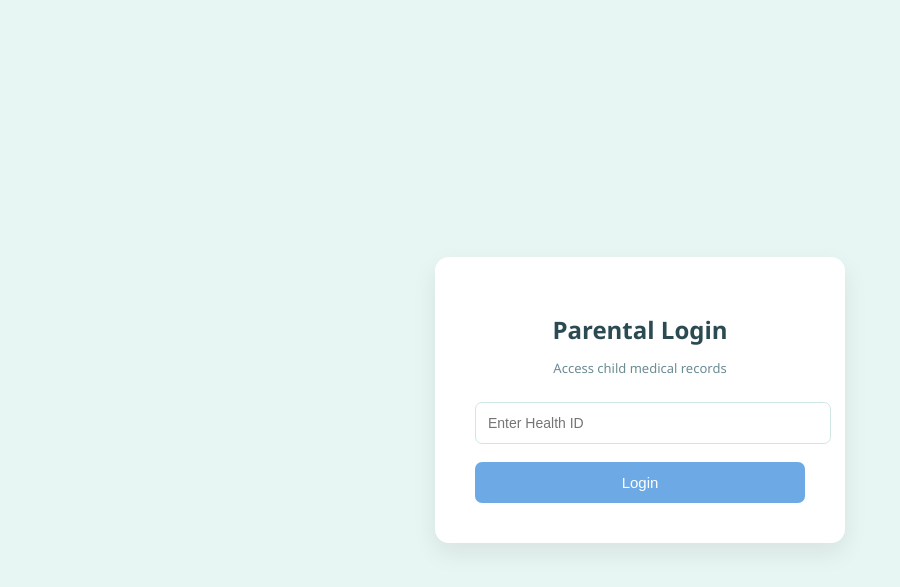
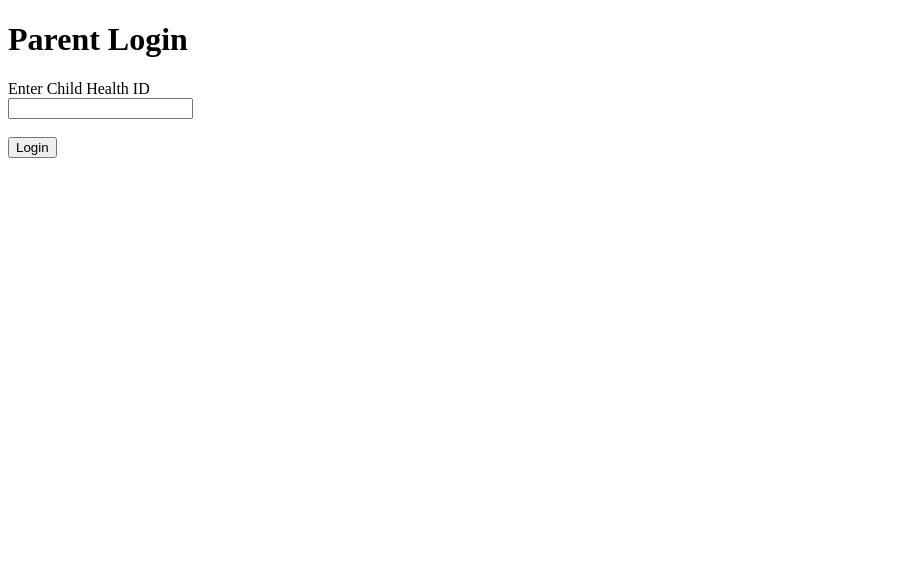
Before and after one commit to Amritha2303/pediatric-health-system, a Flask app: page / in a window 1280 px wide. Shown: the top 587 px of the page, without its empty margins (0-900 px from the left). Run offline with Flask 3, Linux system fonts and the light colour scheme.

Commit message:
from pavi mod

```diff
--- a/app.py
+++ b/app.py
@@ -3,32 +3,40 @@ import sqlite3
 
 app = Flask(__name__)
 
+# DATABASE CONNECTION
 def get_db():
     conn = sqlite3.connect("database.db")
     conn.row_factory = sqlite3.Row
     return conn
 
+
+# LOGIN PAGE
 @app.route("/")
 def home():
     return render_template("login.html")
 
+
+# LOGIN CHECK
 @app.route("/login", methods=["POST"])
 def login():
 
-    health_id = request.form["health_id"]
+    child_id = request.form["health_id"]   # value entered by parent
 
     conn = get_db()
 
     child = conn.execute(
         "SELECT * FROM children WHERE child_id = ?",
-        (health_id,)
+        (child_id,)
     ).fetchone()
+
+    conn.close()
 
     if child:
         return render_template("dashboard.html", child=child)
-
     else:
         return "Child not found"
 
+
+# RUN SERVER
 if __name__ == "__main__":
     app.run(debug=True)
--- a/templates/login.html
+++ b/templates/login.html
@@ -1,28 +1,21 @@
-
 <!DOCTYPE html>
 <html>
-
 <head>
-<title>Parental Login</title>
-<link rel="stylesheet" href="{{ url_for('static', filename='style.css') }}">
+<title>Parent Login</title>
 </head>
 
 <body>
 
-<div class="login-container">
-
-<h1>Parental Login</h1>
-<p class="subtitle">Access child medical records</p>
+<h1>Parent Login</h1>
 
 <form action="/login" method="POST">
 
-<input type="text" name="health_id" placeholder="Enter Health ID" required>
+<label>Enter Child Health ID</label><br>
+<input type="text" name="health_id" required><br><br>
 
 <button type="submit">Login</button>
 
 </form>
 
-</div>
-
 </body>
 </html>
```
